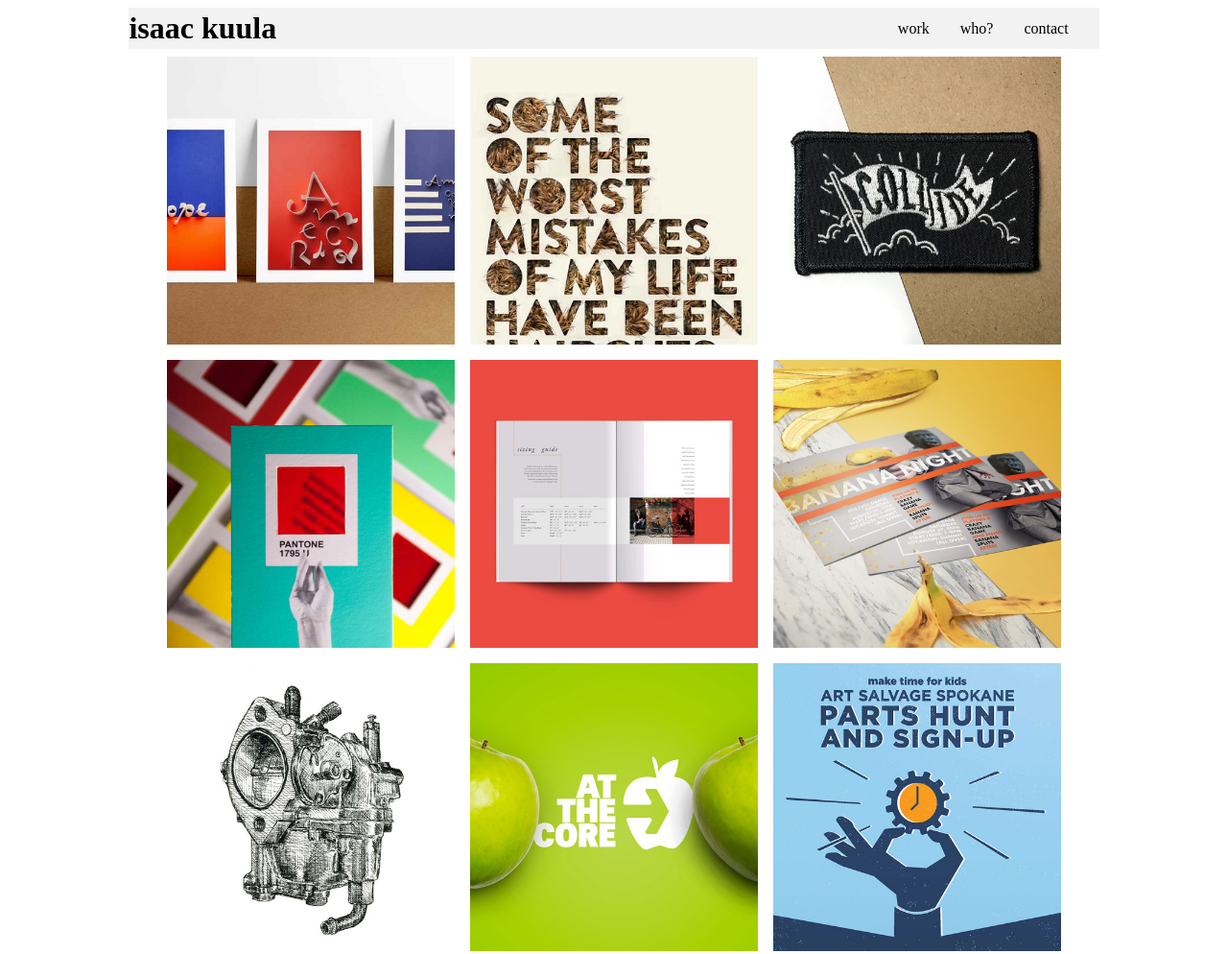
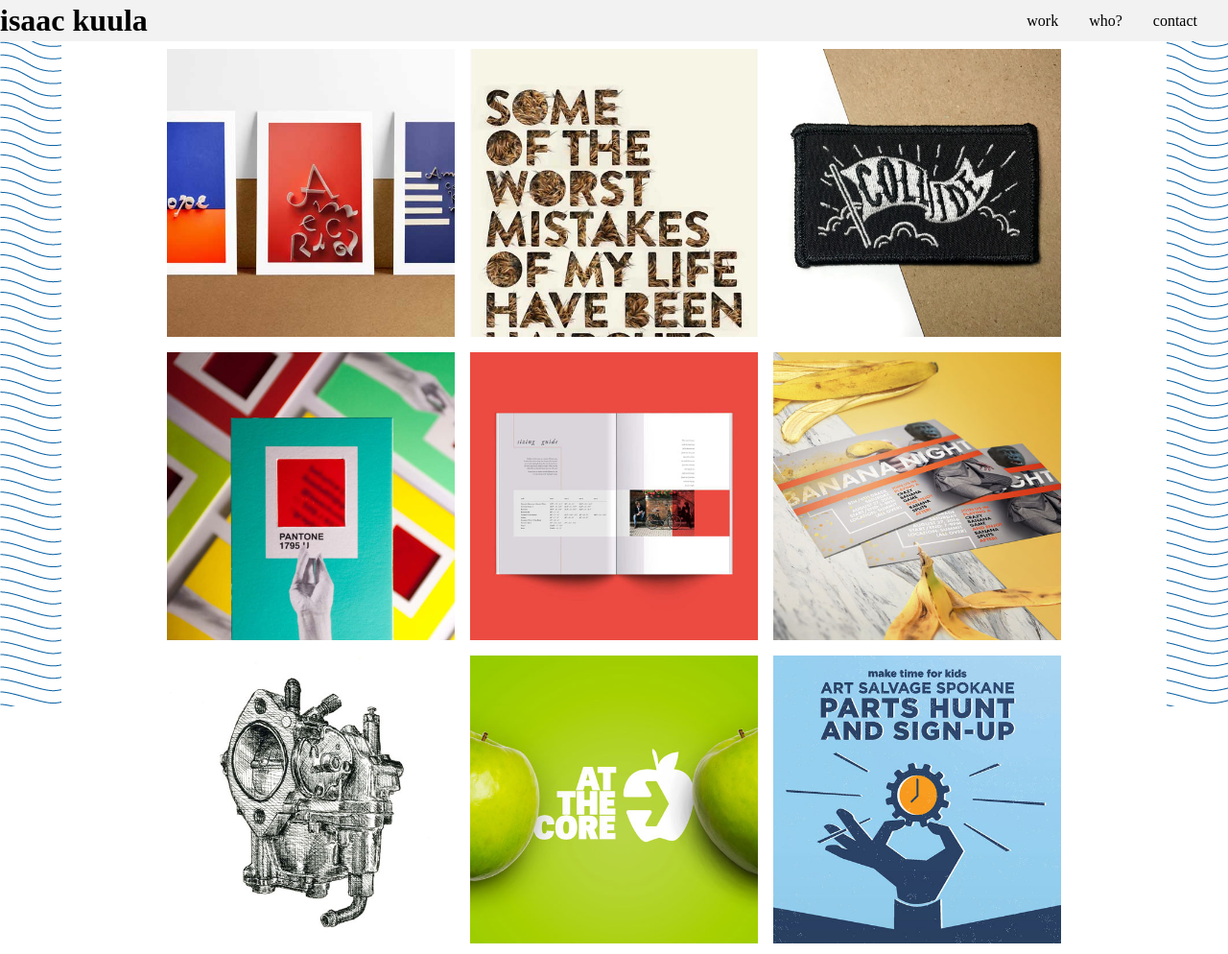
Before and after one commit to ikuula/stand-alone-portfolio, a plain HTML site: page index.html in a window 1280 px wide. Shown: the top 994 px of the page at 96% size. Drawn offline with nearby package versions, Linux system fonts and the light colour scheme.

Commit message:
playing with background idea

```diff
--- a/css/styles.css
+++ b/css/styles.css
@@ -5,10 +5,19 @@ body {
 	font-family: futura;
 	color: black;
 	font-size: 1em;
+
+	width: 100%;
+	margin: 0;
+	padding: 0;
 }
 .wrapper {
-	width: 80%;
-	margin: 0 auto;
+	width: 100%;
+	position:absolute;
+	top:-4em;
+	left:0;
+	width:100%;
+	height:100%;
+	background: url(../img/bg-20.png);
 }
 a,
 a:link {
@@ -28,6 +37,7 @@ background: white;
  flex-wrap: wrap;
 margin: 0 auto;
 justify-content: center;
+	width: 90%;
 }
 figcaption {
   padding: 1em;
@@ -71,7 +81,7 @@ header {
 	background: #f2f2f2;
 	width: 100%;
 	padding: 0;
-	margin: 0 auto;
+	margin: 4em auto 0;
 }
 .name,
 .main-nav {
```
Also changed, not shown: img/backgroundlines-20.svg (added), img/bg-20.png (added).
